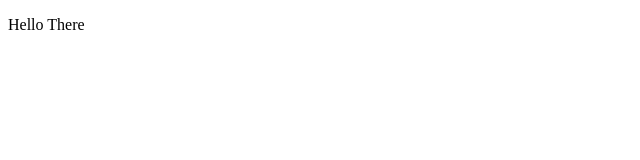
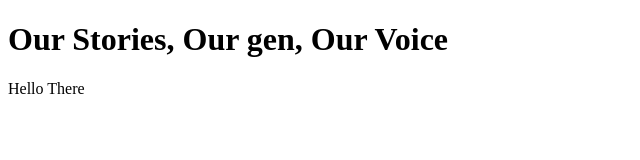
Before and after one commit to gen-z/gen-z.github.io, a plain HTML site: page index.html in a window 1280 px wide. Shown: the whole page, without its empty margins (0-640 px from the left). Drawn offline with Linux system fonts and the light colour scheme.

Commit message:
added h1
added h1

```diff
--- a/index.html
+++ b/index.html
@@ -4,6 +4,8 @@
 		<title>GEN Z</title>
 	</head>
 	<body>
+		<h1> Our Stories, Our gen, Our Voice </h1>
 		<p>Hello There</p>
+
 	</body>
 </html>
```
